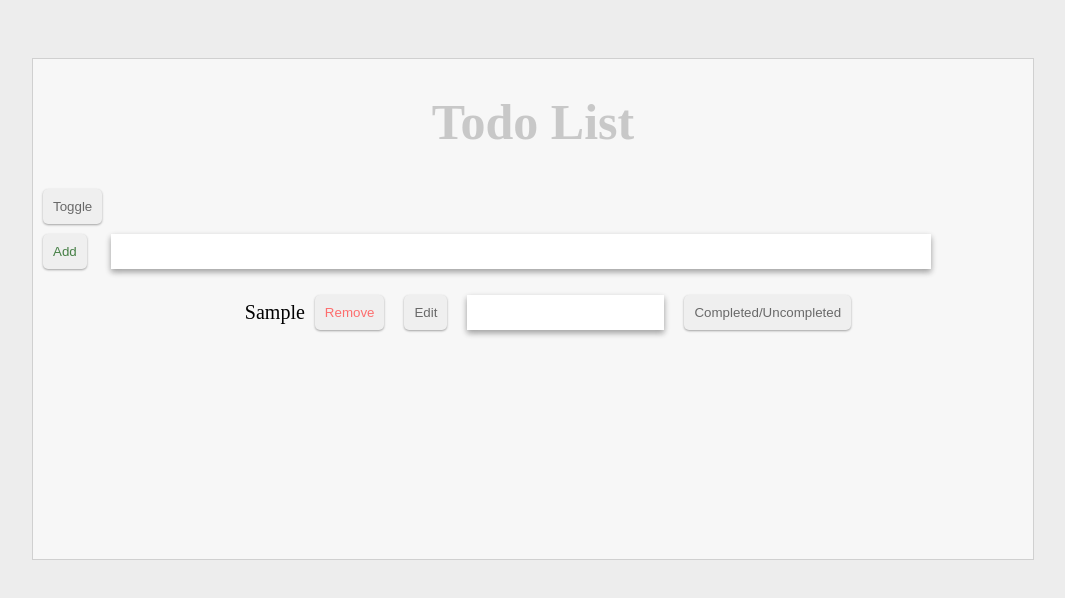
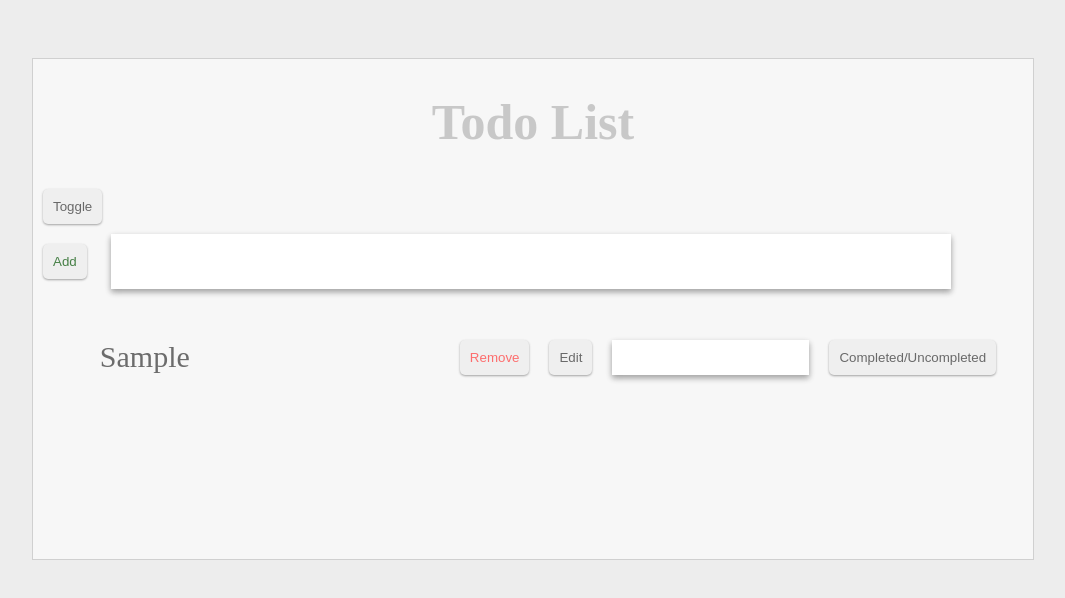
Before and after one commit to rafalwawrzyk/todosVanilla, a plain HTML site: page index.html in a window 1280 px wide. Both pictures are taken after typing "Sample" into the empty fields and a click on the button "Add". Shown: the whole page, without its empty margins (107-1172 px from the left). Drawn offline with Linux system fonts and the light colour scheme.

Commit message:
Styling the app

```diff
--- a/script.js
+++ b/script.js
@@ -81,10 +81,10 @@ let view = {
         todoList.todos.forEach(function (todo, counter) {
             let listItems = document.createElement('li');
             if (todo.completed == true) {
-                listItems.innerHTML = `<div class="line todoItem">${todo.todoText}</div>`;
+                listItems.innerHTML = `<div class="line todoItem"><p>${todo.todoText}</p></div>`;
                 list.appendChild(listItems);
             } else {
-                listItems.innerHTML = `<div>${todo.todoText}</div>`;
+                listItems.innerHTML = `<div class="todoItem"><p>${todo.todoText}</p></div>`;
                 list.appendChild(listItems);
             }
             listItems.id = counter
--- a/style.scss
+++ b/style.scss
@@ -16,7 +16,7 @@ h1{
     border: 1px solid #d0d0d0;
     margin-top: 50px;
     min-height: 500px;
-    background-color: #f7f7f7
+    background-color: #f7f7f7;
 }
 
 .listbox{
@@ -46,6 +46,7 @@ input {
 
 .addInput{
     width: 80%;
+    padding: 20px;
 }
 
 li{
@@ -66,3 +67,15 @@ li{
 .line{
     text-decoration: line-through;
 }
+
+.todoItem{
+    font-size: 30px;
+    margin-right: 50px;
+    height: auto;
+    color:#6c6c6c;
+    width: 300px;
+    white-space: pre-line;
+    p{
+        white-space: pre-line;
+    }
+}
```
Also changed, not shown: style.css.
